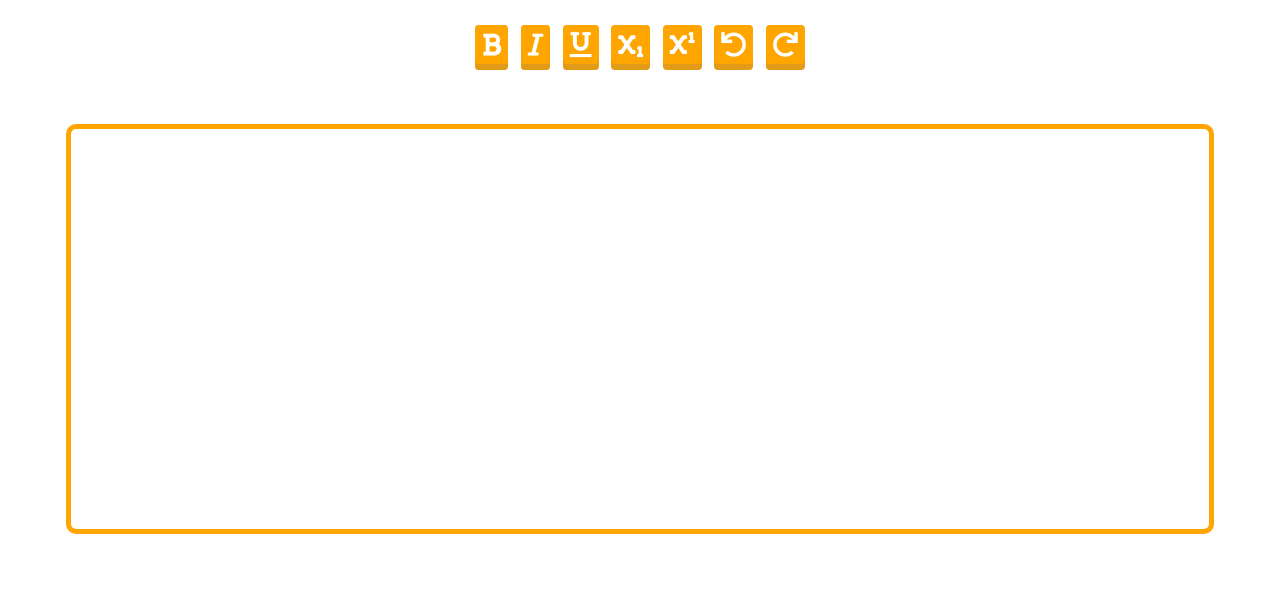
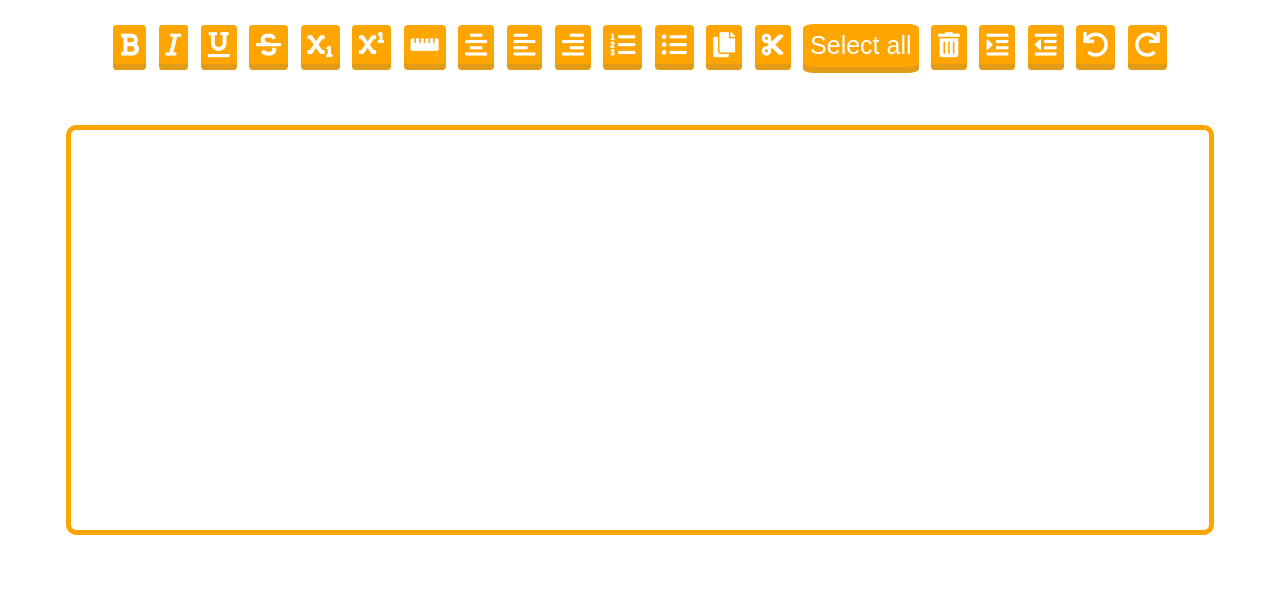
Before and after one commit to leodev12345/Js-text-editor, a plain HTML site: page index.html in a window 1280 px wide. Shown: the top 595 px of the page. Drawn offline with Linux system fonts and the light colour scheme.

Commit message:
Second commit

```diff
--- a/index.html
+++ b/index.html
@@ -8,13 +8,26 @@
 		</head>
 		<body onload="edit();">
 			<div id="buttons">
-				<button onclick="bold();" class="fas fa-bold"></button>
-				<button onclick="italic();" class="fas fa-italic"></button>
-				<button onclick="underline();" class="fas fa-underline"></button>
-				<button onclick="subscript();" class="fas fa-subscript"></button>
-				<button onclick="superscript();" class="fas fa-superscript"></button>
-				<button onclick="undo();" class="fas fa-undo"></button>
-				<button onclick="redo();" class="fas fa-redo"></button>
+				<button onclick="cmd(&quot;bold&quot;);" class="fas fa-bold"></button>
+				<button onclick="cmd(&quot;italic&quot;);" class="fas fa-italic"></button>
+				<button onclick="cmd(&quot;underline&quot;);" class="fas fa-underline"></button>
+				<button onclick="cmd(&quot;strikeThrough&quot;);" class="fas fa-strikethrough"></button>
+				<button onclick="cmd(&quot;subscript&quot;);" class="fas fa-subscript"></button>
+				<button onclick="cmd(&quot;superscript&quot;);" class="fas fa-superscript"></button>
+				<button onclick="cmd(&quot;insertHorizontalRule&quot;);" class="fas fa-ruler-horizontal"></button>
+				<button onclick="cmd(&quot;justifyCenter&quot;);" class="fas fa-align-center"></button>
+				<button onclick="cmd(&quot;justifyLeft&quot;);" class="fas fa-align-left"></button>
+				<button onclick="cmd(&quot;justifyRight&quot;);" class="fas fa-align-right"></button>
+				<button onclick="cmd(&quot;insertOrderedList&quot;);" class="fas fa-list-ol"></button>
+				<button onclick="cmd(&quot;insertUnorderedList&quot;);" class="fas fa-list-ul"></button>
+				<button onclick="cmd(&quot;copy&quot;);" class="fas fa-copy"></button>
+				<button onclick="cmd(&quot;cut&quot;);" class="fas fa-cut"></button>
+				<button onclick="cmd(&quot;selectAll&quot;);">Select all</button>
+				<button onclick="cmd(&quot;delete&quot;);" class="fas fa-trash-alt"></button>
+				<button onclick="cmd(&quot;indent&quot;);" class="fas fa-indent"></button>
+				<button onclick="cmd(&quot;outdent&quot;);" class="fas fa-outdent"></button>
+				<button onclick="cmd(&quot;undo&quot;);" class="fas fa-undo"></button>
+				<button onclick="cmd(&quot;redo&quot;);" class="fas fa-redo"></button>
 				<br>
 				<br>
 				<iframe name="editor" style="width:90%; height:400px;"></iframe>
--- a/main.js
+++ b/main.js
@@ -1,24 +1,6 @@
 function edit(){
 	editor.document.designMode = "On";
 }
-function bold(){
-	editor.document.execCommand("bold", false, null);
+function cmd(cmd){
+	editor.document.execCommand(cmd, false, null);
 }
-function italic(){
-	editor.document.execCommand("italic", false, null);
-}
-function underline(){
-	editor.document.execCommand("underline", false, null);
-}
-function subscript(){
-	editor.document.execCommand("subscript", false, null);
-}
-function superscript(){
-	editor.document.execCommand("superscript", false, null);
-}
-function undo(){
-	editor.document.execCommand("undo");
-}
-function redo(){
-	editor.document.execCommand("redo");
-}
```
Also changed, not shown: 2 other files.
